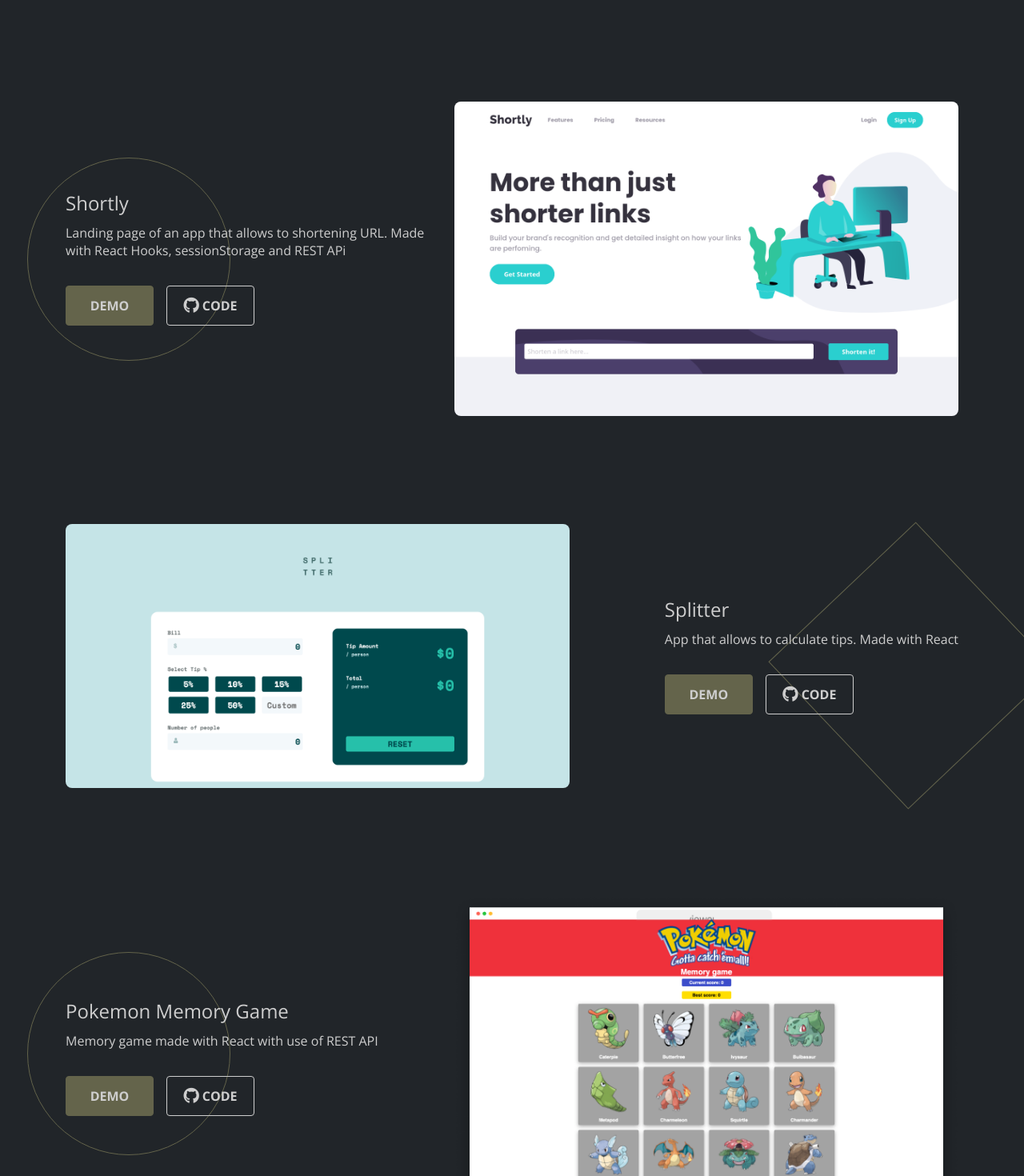
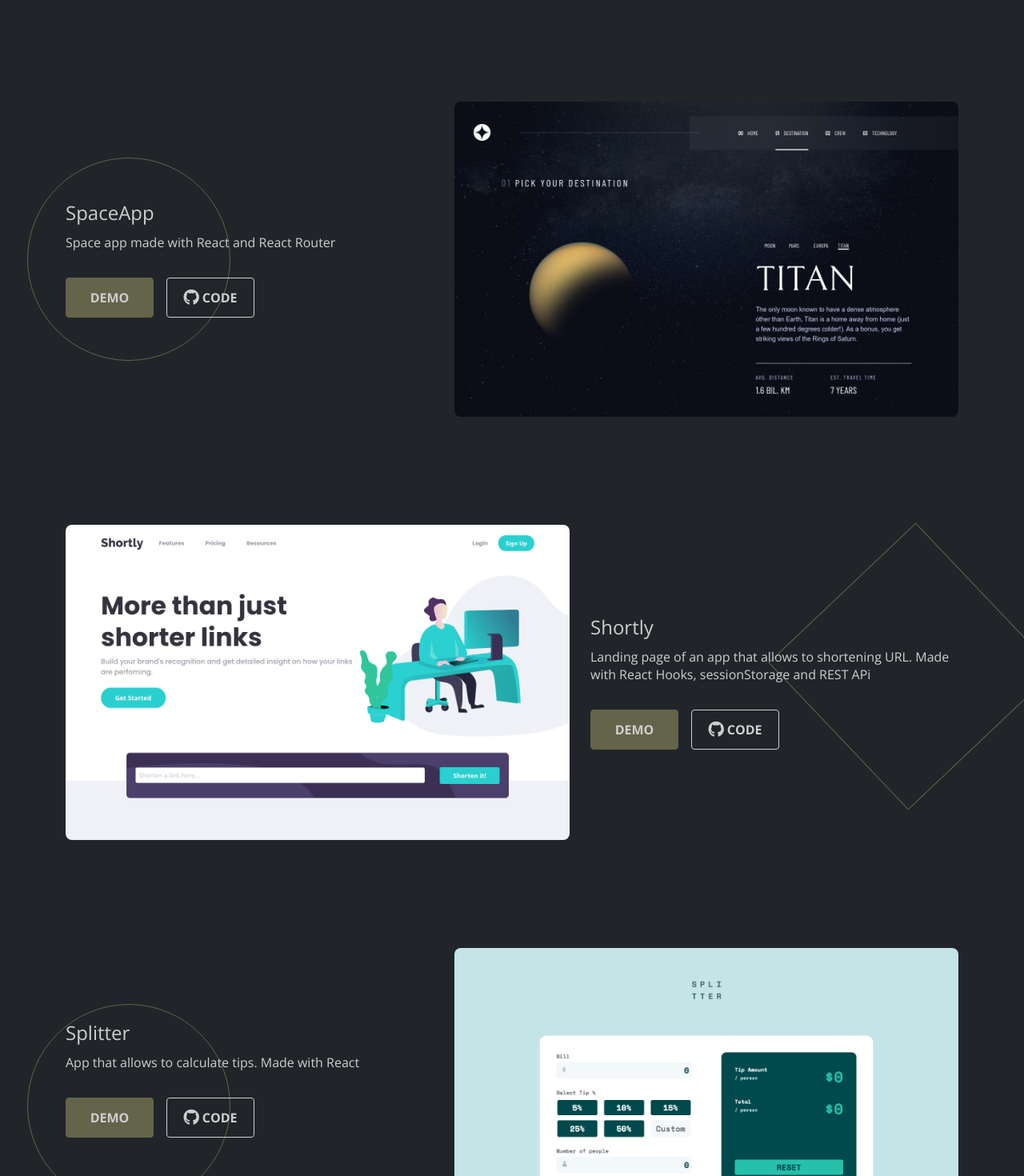
Before and after one commit to davidhurtadodev/portfolio2, a React (Create React App) app: page / in a window 1280 px wide. Shown: the part 1220-2690 px from the top of the page at 80% size. Built offline with nearby package versions, Linux system fonts and the light colour scheme.

Commit message:
style bug skills img. feat space app project

```diff
--- a/src/components/Contact.js
+++ b/src/components/Contact.js
@@ -9,7 +9,7 @@
       </h2>
       <div className="form-container">
         <form
-          action="https://formsubmit.co/davidhuertado@gmail.com"
+          action="https://formsubmit.co/davidlhurtadog@gmail.com"
           method="POST"
         >
           <label htmlFor="name">Name</label>
--- a/src/components/Projects.js
+++ b/src/components/Projects.js
@@ -5,6 +5,7 @@
 import pokemonMobile from '../assets/Safari.png';
 import shorteningImg from '../assets/shortening.png';
 import trackerLaptop from '../assets/time-tracker-laptop.png';
+import spaceApp from '../assets/space-app.png';
 
 const projectsData = [
   {
@@ -17,12 +18,21 @@
     repo: 'https://github.com/davidhuertado/timeTrackingDashboard',
   },
   {
+    title: 'SpaceApp',
+    info: 'Space app made with React and React Router',
+    img: spaceApp,
+    url: 'https://sleepy-poincare-4948ea.netlify.app/',
+    projectClass: 'space-app',
+    figure: 'circle',
+    repo: 'https://github.com/davidhuertado/space-app',
+  },
+  {
     title: 'Shortly',
     info: 'Landing page of an app that allows to shortening URL. Made with React Hooks, sessionStorage and REST APi',
     img: shorteningImg,
     url: 'https://pedantic-perlman-6ce2c6.netlify.app/',
     projectClass: 'shortly',
-    figure: 'circle',
+    figure: 'square',
     repo: 'https://github.com/davidhuertado/shortening-landing',
   },
   {
@@ -31,18 +41,18 @@
     img: splitterMobile,
     url: 'https://affectionate-euler-2101cc.netlify.app/',
     projectClass: 'splitter',
-    figure: 'square',
+    figure: 'circle',
     repo: 'https://github.com/davidhuertado/tip-calculator',
   },
-  {
-    title: 'Pokemon Memory Game',
-    info: 'Memory game made with React with use of REST API',
-    img: pokemonMobile,
-    url: 'https://vibrant-allen-b11d1b.netlify.app/',
-    projectClass: 'pokemon',
-    figure: 'circle',
-    repo: 'https://github.com/davidhuertado/memory-game',
-  },
+  // {
+  //   title: 'Pokemon Memory Game',
+  //   info: 'Memory game made with React with use of REST API',
+  //   img: pokemonMobile,
+  //   url: 'https://vibrant-allen-b11d1b.netlify.app/',
+  //   projectClass: 'pokemon',
+  //   figure: 'circle',
+  //   repo: 'https://github.com/davidhuertado/memory-game',
+  // },
 ];
 
 const Projects = () => {
--- a/src/styles/Skill.css
+++ b/src/styles/Skill.css
@@ -36,6 +36,8 @@
 }
 .skill-img {
   opacity: 0.2;
+  max-width: 100%;
+  height: auto;
 }
 .tooltip:hover .skill-img {
   opacity: 0.6;
```
Also changed, not shown: src/assets/space-app.png (added).
